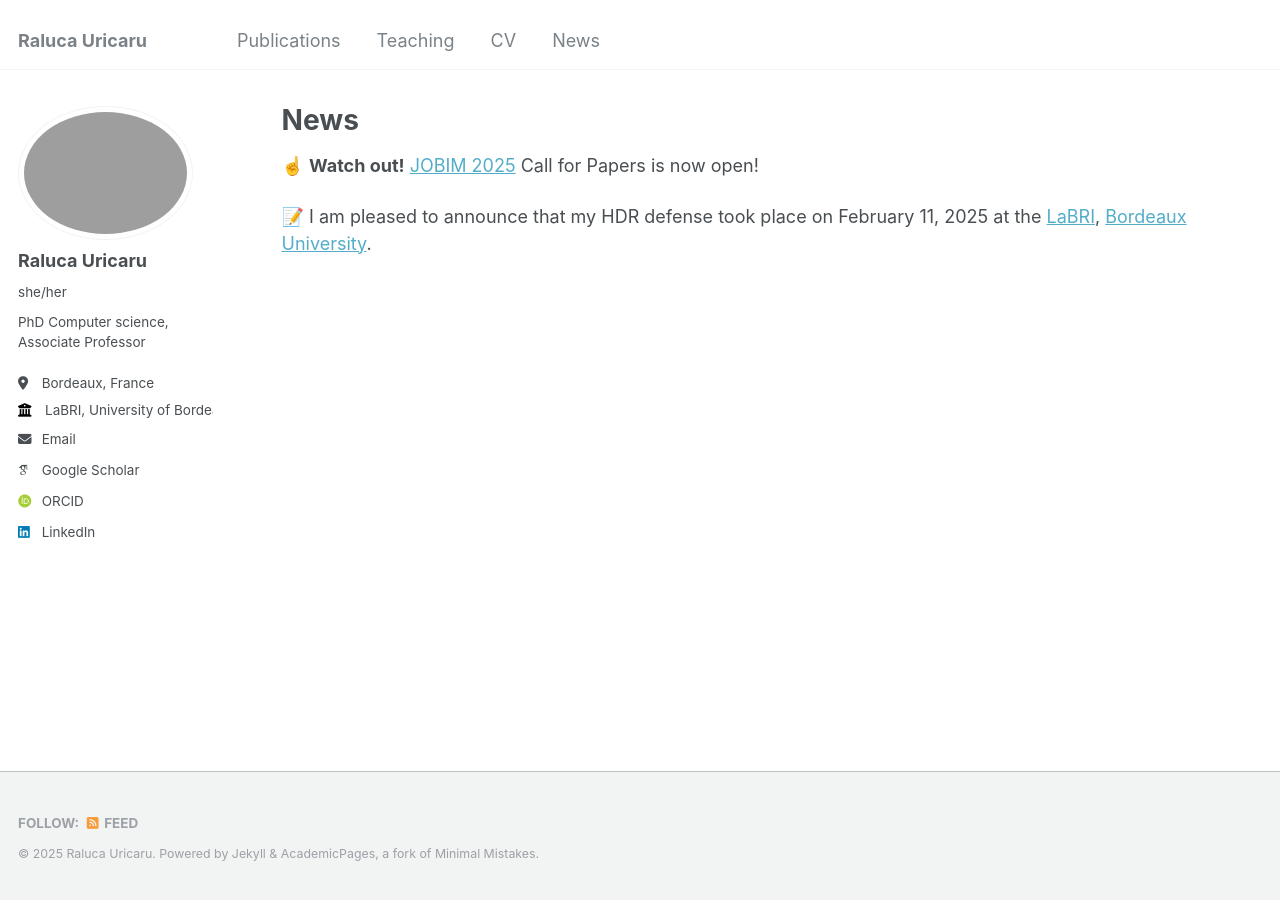
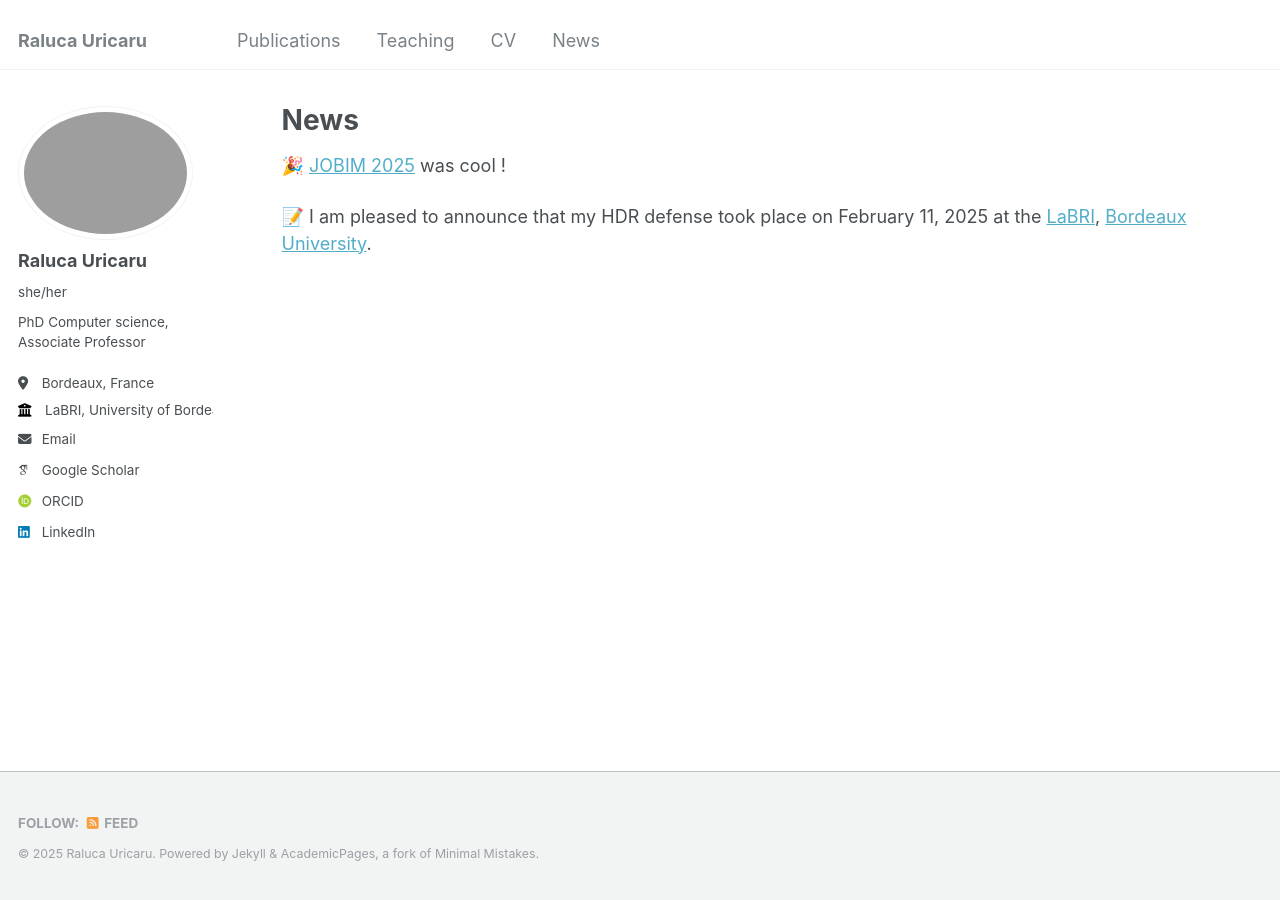
Before and after one commit to ruricaru/ruricaru.github.io, a Jekyll site: the page built from _pages/news.md, in a window 1280 px wide. Built offline with Jekyll 4.4.1, drawn with Linux system fonts in a browser that asks for light colours; emoji names are drawn with the system emoji font; some web fonts are replaced.

Commit message:
Update news.md

```diff
--- a/_pages/news.md
+++ b/_pages/news.md
@@ -5,7 +5,7 @@ permalink: /news/
 author_profile: true
 ---
 
-:point_up: **Watch out!** [JOBIM 2025](https://jobim2025.labri.fr/) Call for Papers is now open!
+:tada: [JOBIM 2025](https://jobim2025.labri.fr/) was cool !
 
 
 :memo: I am pleased to announce that my HDR defense took place on February 11, 2025 at the [LaBRI](http://www.labri.fr/), [Bordeaux University](http://www.u-bordeaux.fr/).
```
